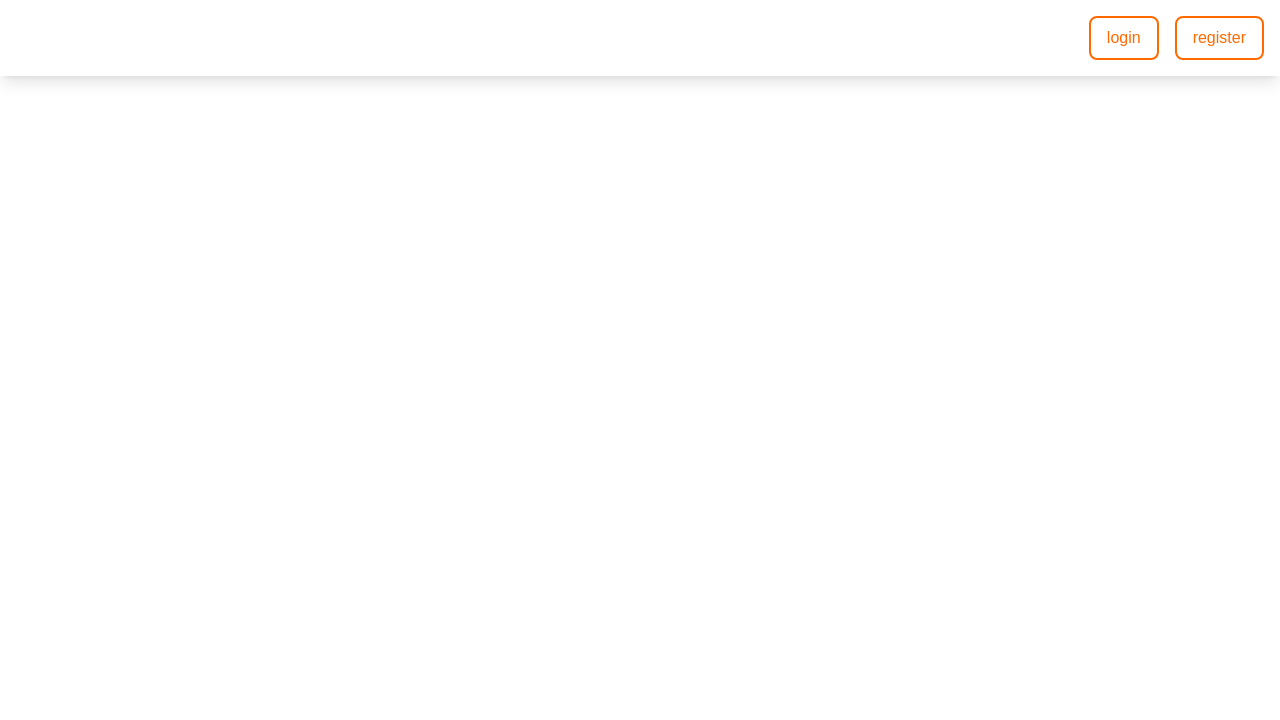
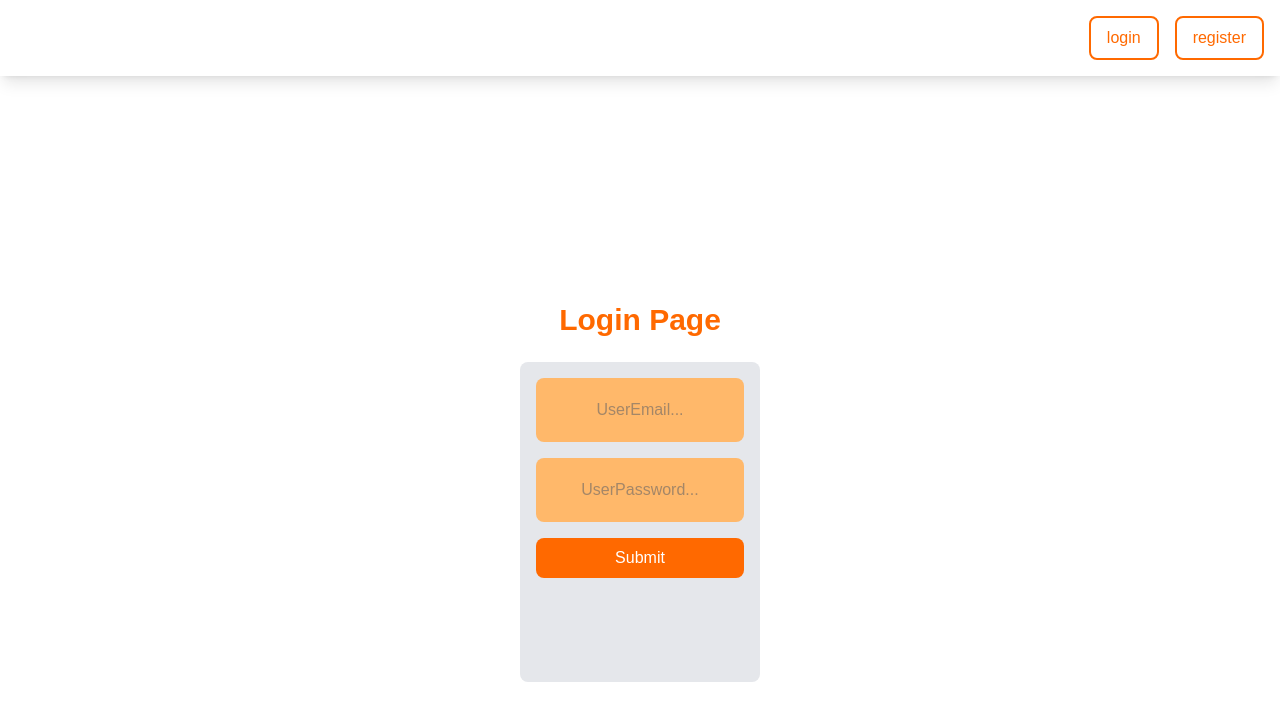
Before and after one commit to UWASEdjaria/Firebase-CRUD-Task-App, a Next.js app: page /login in a window 1280 px wide. Shown: the top 720 px of the page. Built offline with nearby package versions, Linux system fonts and the light colour scheme.

Commit message:
update styles,install daisyui , add tailwind.config.js and update login form

```diff
--- a/package.json
+++ b/package.json
@@ -9,6 +9,7 @@
     "lint": "eslint"
   },
   "dependencies": {
+    "daisyui": "^5.4.7",
     "firebase": "^12.5.0",
     "next": "16.0.1",
     "react": "19.2.0",
--- a/src/app/(auth)/login/page.tsx
+++ b/src/app/(auth)/login/page.tsx
@@ -1,11 +1,35 @@
 import React from 'react'
+interface Login {
+    id: string;
+    title: string;
+     description: string;
+     completed: boolean;
+      priority: "Low" | "Medium" | "High";
+      userEmail: string; }
+export default function Login() {
+  return (
+    <div className='bg-white flex flex-col min-h-screen justify-center items-center p-2'>
+        <h1 className="text-2xl sm:text-2xl md:text-3xl lg-text-4xl font-bold text-orange-500 mb-2">Login Page</h1>
+        <form className='flex flex-col  bg-gray-200 w-80 sm:w-60 h-80 p-4 m-4 rounded-lg gap-4'>
+            <input
+           type='Email'
+           placeholder='UserEmail...'
+           required
+           className='text-gray-600  text-center bg-orange-300 rounded-lg w-full p-5'/>
 
-function page() {
-  return (
-    <div>
+           <input
+           type='password'
+           placeholder='UserPassword...'
+           required
+           className='text-gray-600  text-center  bg-orange-300 rounded-lg w-full p-5 '/>
 
+           <button
+           className="btn bg-orange-500 hover:bg-orange-600 text-white rounded-lg p-2"
+           type="submit">Submit
+           </button>
+
+
+        </form>
     </div>
   )
 }
-
-export default page
--- a/src/app/layout.tsx
+++ b/src/app/layout.tsx
@@ -14,7 +14,7 @@ export default function RootLayout({
 }>) {
   return (
     <html lang="en">
-      <body className="bg-white min-h-screen font-sans">
+      <body className="flex flex-col  bg-white min-h-screen font-sans">
           <header className="bg-white shadow-lg p-4 flex justify-end gap-4">
 
              <Link
--- a/src/app/page.tsx
+++ b/src/app/page.tsx
@@ -1,9 +1,9 @@
 import React from 'react'
 
-export default function page() {
+export default function Dashboard() {
   return (
     <div  className="min-h-screen bg-white flex items-center justify-center flex-col">
-      <h1 className="text-3xl font-bold text-orange-500 mb-2">Hello,</h1>
+      <h1 className="text-2xl sm:text-2xl md:text-3xl lg-text-4xl font-bold text-orange-500 mb-2">Hello,</h1>
       <p className="text-gray-600 text-lg">Welcome to your Firebase CRUD Task App!</p>
     </div>
   )
--- /dev/null
+++ b/tailwind.config.js
@@ -0,0 +1,24 @@
+/** @type {import('tailwindcss').Config} */
+import daisyui from "daisyui";
+module.exports = {
+  content: [
+    "./app/**/*.{js,ts,jsx,tsx}",
+    "./pages/**/*.{js,ts,jsx,tsx}",
+    "./components/**/*.{js,ts,jsx,tsx}"
+  ],
+  theme: {
+    extend: {},
+  },
+  plugins: [daisyui],
+  daisyui: {
+    themes: [
+      {
+        mytheme: {
+          primary: "#f97316",
+          secondary: "#fbbf24",
+          accent: "#fcd34d",
+        },
+      },
+    ],
+  },
+}
```
Also changed, not shown: 1 other file (tests, documents, lock files or other folders).
